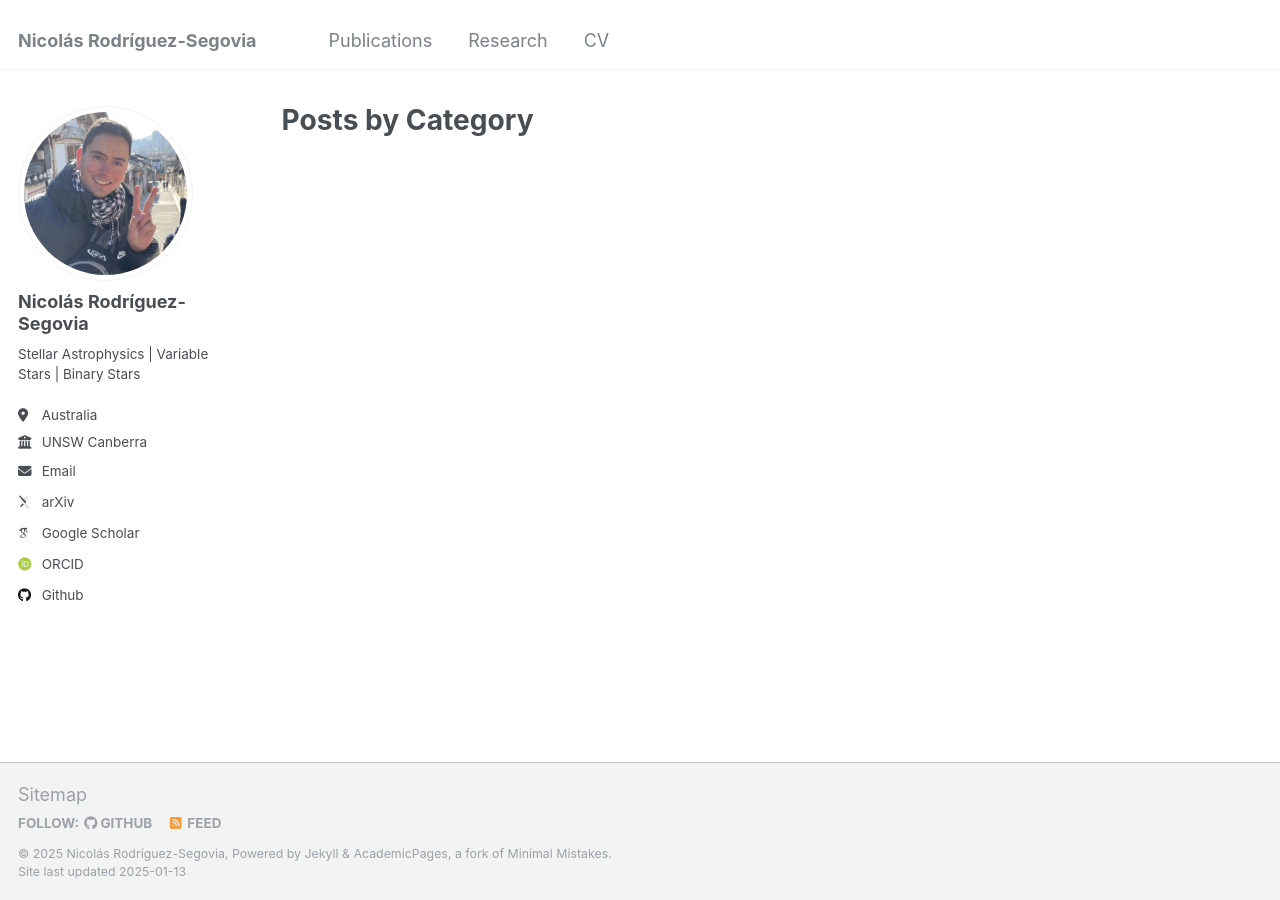
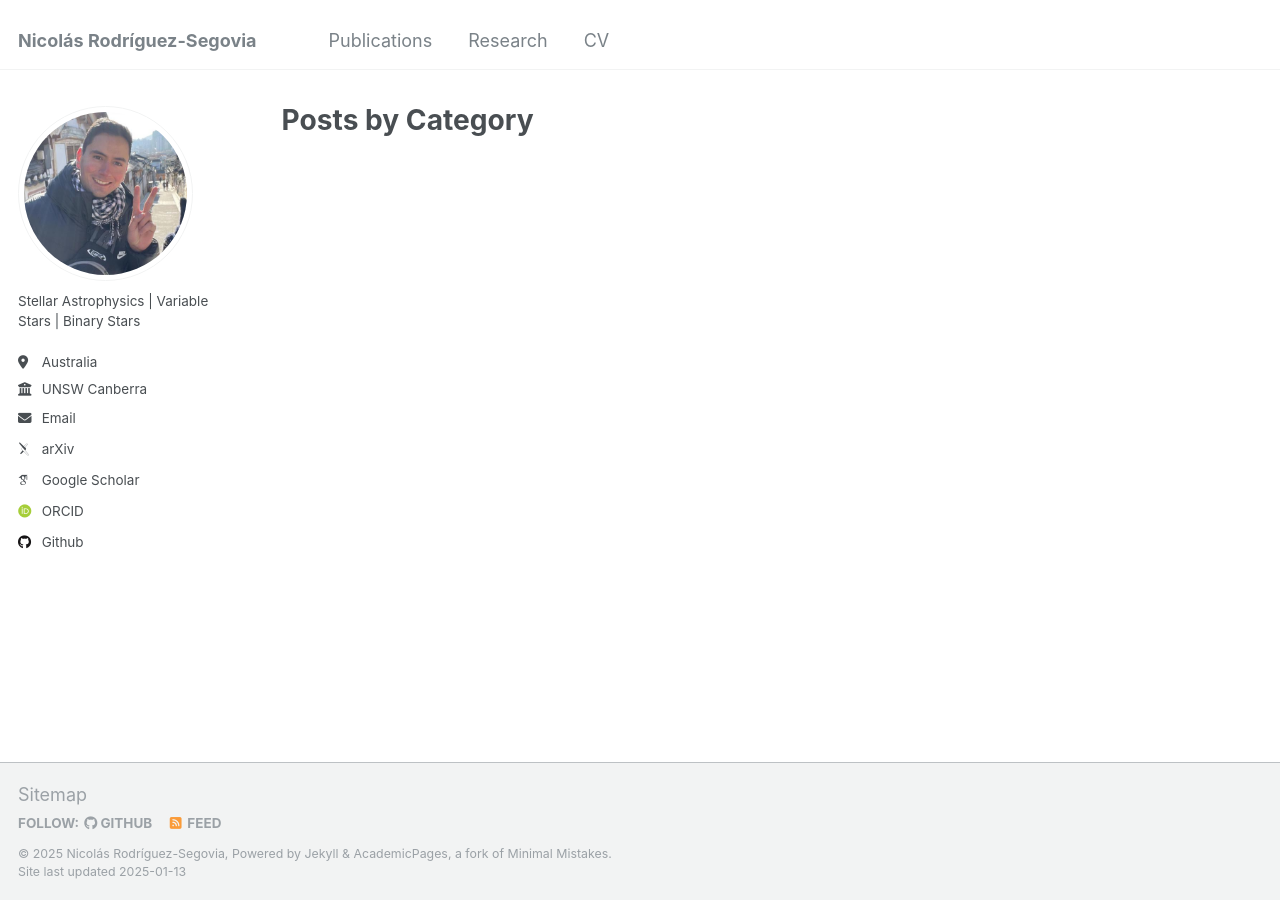
Before and after one commit to nrsegovia/nrsegovia.github.io, a Jekyll site: the page built from _pages/category-archive.html, in a window 1280 px wide. Built offline with Jekyll 4.4.1, drawn with Linux system fonts in a browser that asks for light colours; some web fonts are replaced.

Commit message:
Name shows up twice, tried removing it

```diff
--- a/_config.yml
+++ b/_config.yml
@@ -22,7 +22,7 @@ repository               : "academicpages/academicpages.github.io"
 author:
   # Biographic information
   avatar           : "profile.jpg"
-  name             : "Nicolás Rodríguez-Segovia"
+  name             : # "Nicolás Rodríguez-Segovia"
   pronouns         : # example: "she/her"
   bio              : "Stellar Astrophysics | Variable Stars | Binary Stars"
   location         : "Australia"
```
